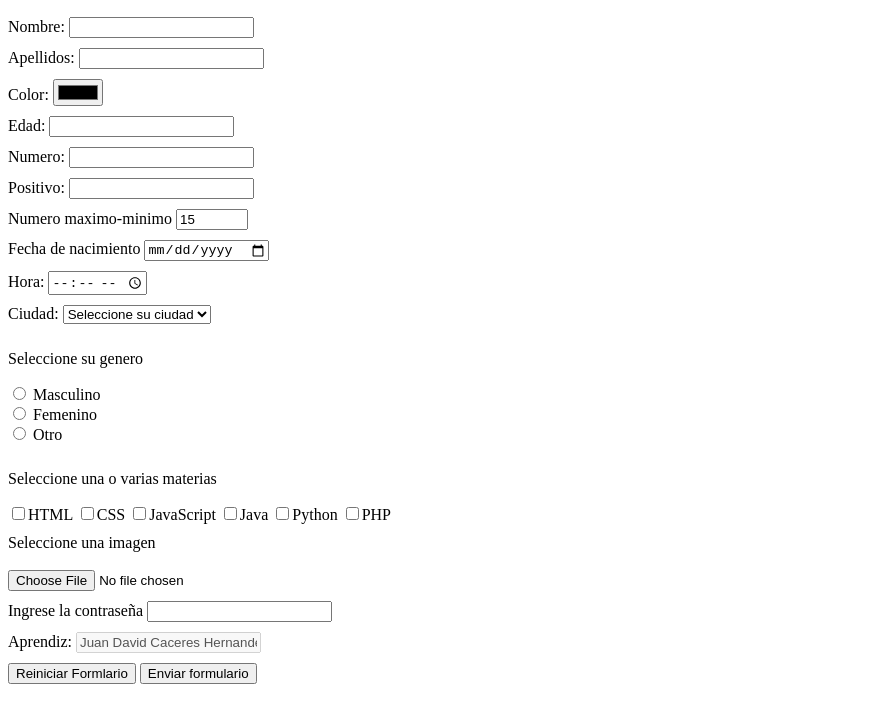
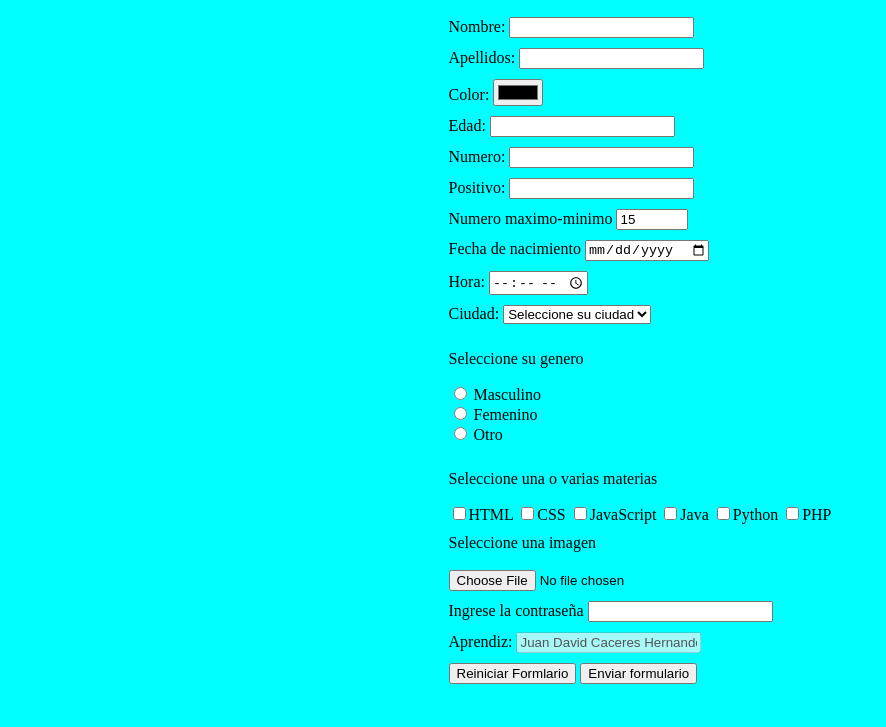
Before and after one commit to Javid495/Formulario_html, a plain HTML site: page index.html in a window 1280 px wide. Shown: the part 73-800 px from the top of the page, without its empty margins (0-886 px from the left). Drawn offline with Linux system fonts and the light colour scheme.

Commit message:
detalles

```diff
--- a/style.css
+++ b/style.css
@@ -1,3 +1,10 @@
+body{
+  background-color: aqua;
+  flex: auto;
+  display: revert;
+  justify-items: center;
+}
 div{
     padding-top: 10px;
+
 }
```
Also changed, not shown: index.html (+0 -4 lines).
